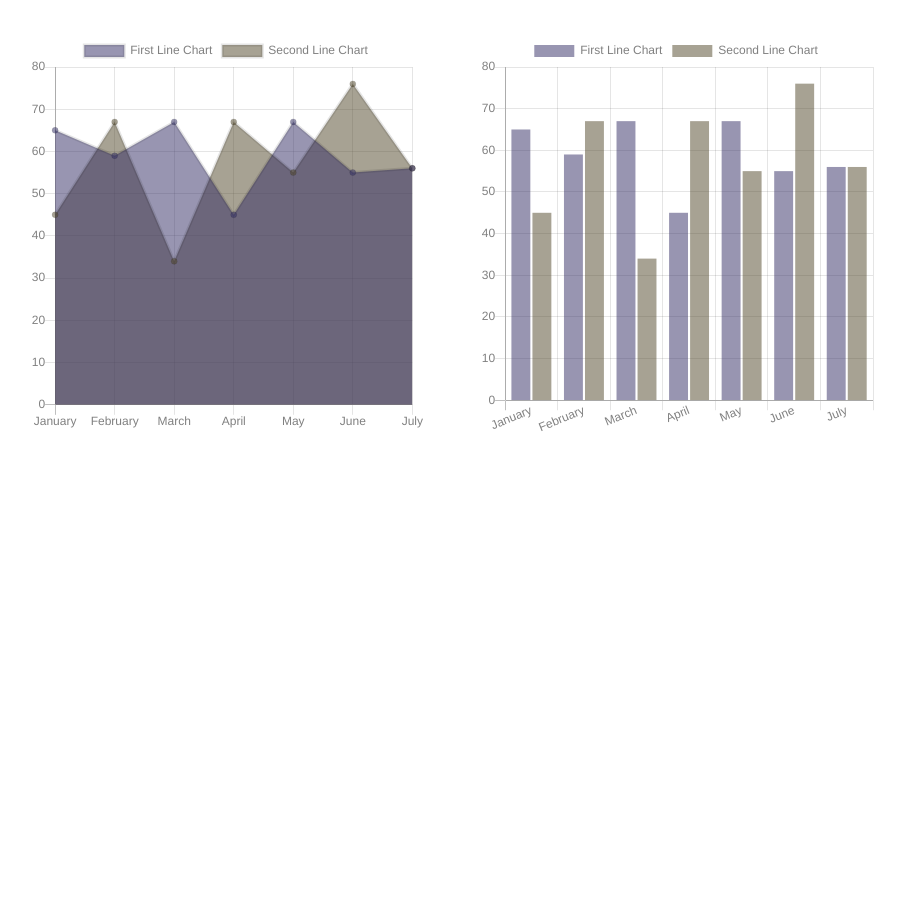
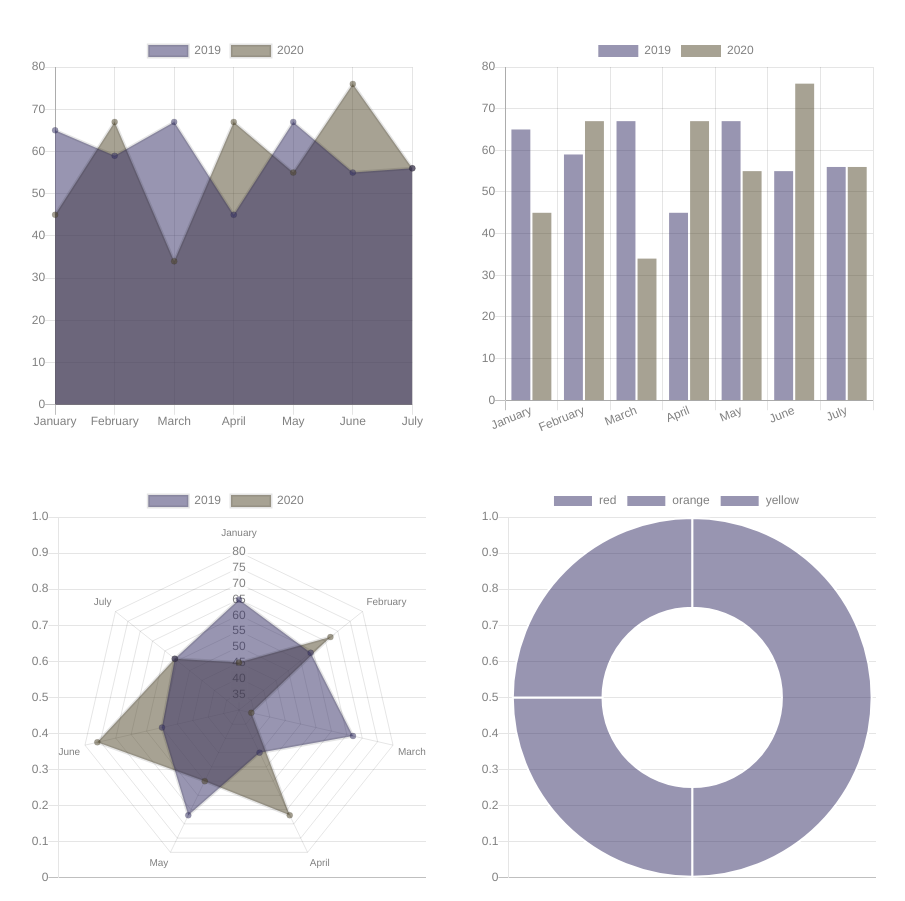
Before and after one commit to wandrew8/chart-js, a website built with Parcel: page index.html in a window 1280 px wide. Shown: the part 61-962 px from the top of the page, without its empty margins (189-1094 px from the left). Before the commit the page ends 800 px from the top, so only its background shows below. Built offline with nearby package versions, Linux system fonts and the light colour scheme.

Commit message:
adds a doughnut and radar chart

```diff
--- a/index.html
+++ b/index.html
@@ -33,6 +33,12 @@
     <div class="canvas" style="width: 400px">
       <canvas id="barChart" width="500" height="500"></canvas>
     </div>
+    <div class="canvas" style="width: 400px">
+      <canvas id="radarChart" width="500" height="500"></canvas>
+    </div>
+    <div class="canvas" style="width: 400px">
+      <canvas id="donutChart" width="500" height="500"></canvas>
+    </div>
   </div>
   <script src="https://cdnjs.cloudflare.com/ajax/libs/Chart.js/2.9.3/Chart.min.js" integrity="sha512-s+xg36jbIujB2S2VKfpGmlC3T5V2TF3lY48DX7u2r9XzGzgPsa6wTpOQA7J9iffvdeBN0q9tKzRxVxw1JviZPg==" crossorigin="anonymous"></script>
   <script src="js/main.js"></script>
--- a/js/main.js
+++ b/js/main.js
@@ -1,6 +1,7 @@
 const ctx = document.querySelector("#lineChart");
 const ctx2 = document.querySelector("#barChart");
-
+const ctx3 = document.querySelector("#radarChart");
+const ctx4 = document.querySelector("#donutChart");
 const title = document.querySelector(".title");
 
 let months = ["January", "February", "March", "April", "May", "June", "July"];
@@ -15,13 +16,13 @@ let lineChart = new Chart(ctx, {
         labels: months,
         datasets: [
             {
-                label: "First Line Chart",
+                label: "2019",
                 lineTension: 0,
                 backgroundColor: "rgba(50,45,100,0.5)",
                 data: [65, 59, 67, 45, 67, 55, 56]
             },
             {
-                label: "Second Line Chart",
+                label: "2020",
                 lineTension: 0,
                 backgroundColor: "rgba(80,70,40,0.5)",
                 data: [45, 67, 34, 67, 55, 76, 56]
@@ -46,14 +47,14 @@ let barChart = new Chart(ctx2, {
         labels: months,
         datasets: [
             {
-                label: "First Line Chart",
+                label: "2019",
                 fill: false,
                 lineTension: 0,
                 backgroundColor: "rgba(50,45,100,0.5)",
                 data: [65, 59, 67, 45, 67, 55, 56]
             },
             {
-                label: "Second Line Chart",
+                label: "2020",
                 lineTension: 0,
                 backgroundColor: "rgba(80,70,40,0.5)",
                 data: [45, 67, 34, 67, 55, 76, 56]
@@ -71,3 +72,59 @@ let barChart = new Chart(ctx2, {
         }
     }
 });
+
+let radarChart = new Chart(ctx3, {
+    type: 'radar',
+    data: {
+        labels: months,
+        datasets: [
+            {
+                label: "2019",
+                lineTension: 0,
+                backgroundColor: "rgba(50,45,100,0.5)",
+                data: [65, 59, 67, 45, 67, 55, 56]
+            },
+            {
+                label: "2020",
+                lineTension: 0,
+                backgroundColor: "rgba(80,70,40,0.5)",
+                data: [45, 67, 34, 67, 55, 76, 56]
+            }
+        ]
+    },
+    options: {
+        showLines: true,
+        scales: {
+            yAxes: [{
+                ticks: {
+                    beginAtZero: true
+                }
+            }]
+        }
+    }
+});
+
+let donutChart = new Chart(ctx4, {
+    type: 'doughnut',
+    data: {
+        labels: ["red", "orange", "yellow"],
+        datasets: [
+            {
+                label: "Favorite Color",
+                lineTension: 0,
+                backgroundColor: "rgba(50,45,100,0.5)",
+                data: [50, 25, 25]
+            }
+        ]
+    },
+    options: {
+        showLines: true,
+        scales: {
+            yAxes: [{
+                ticks: {
+                    beginAtZero: true
+                }
+            }]
+        }
+    }
+});
```
